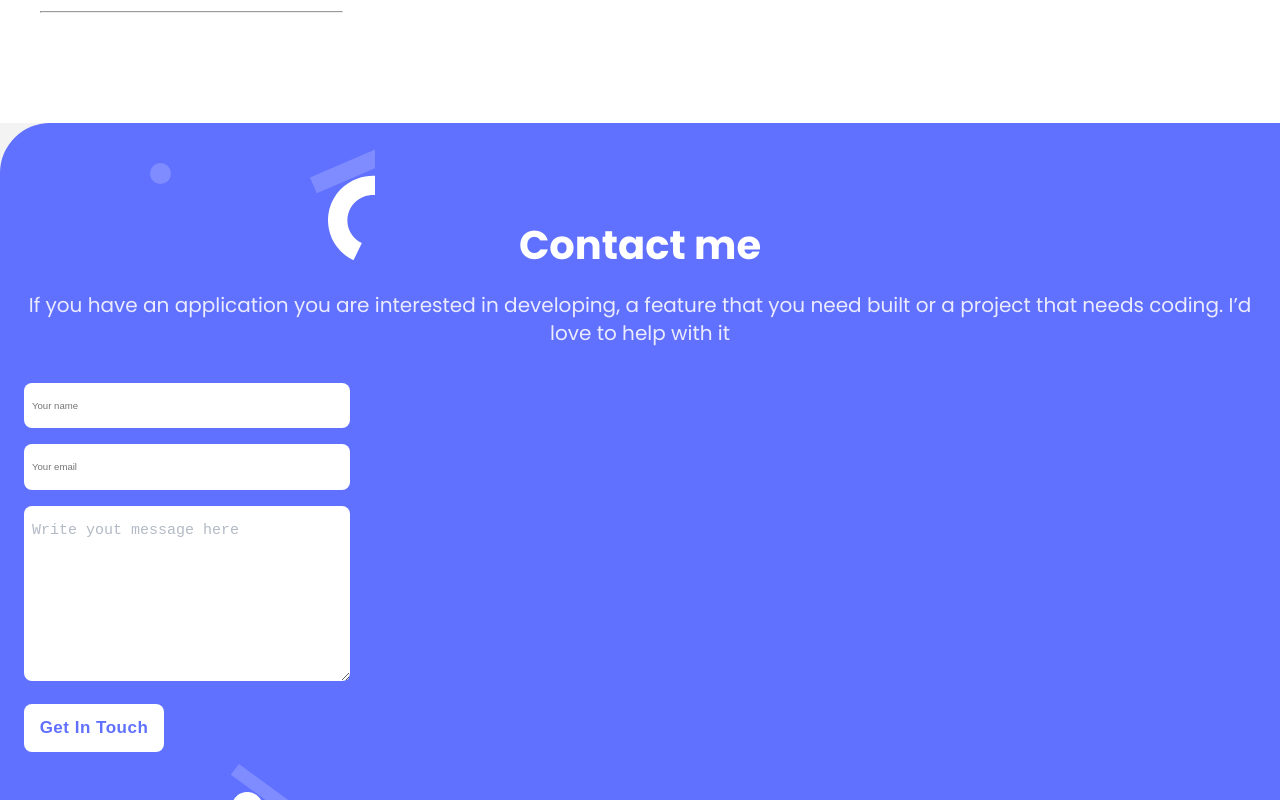
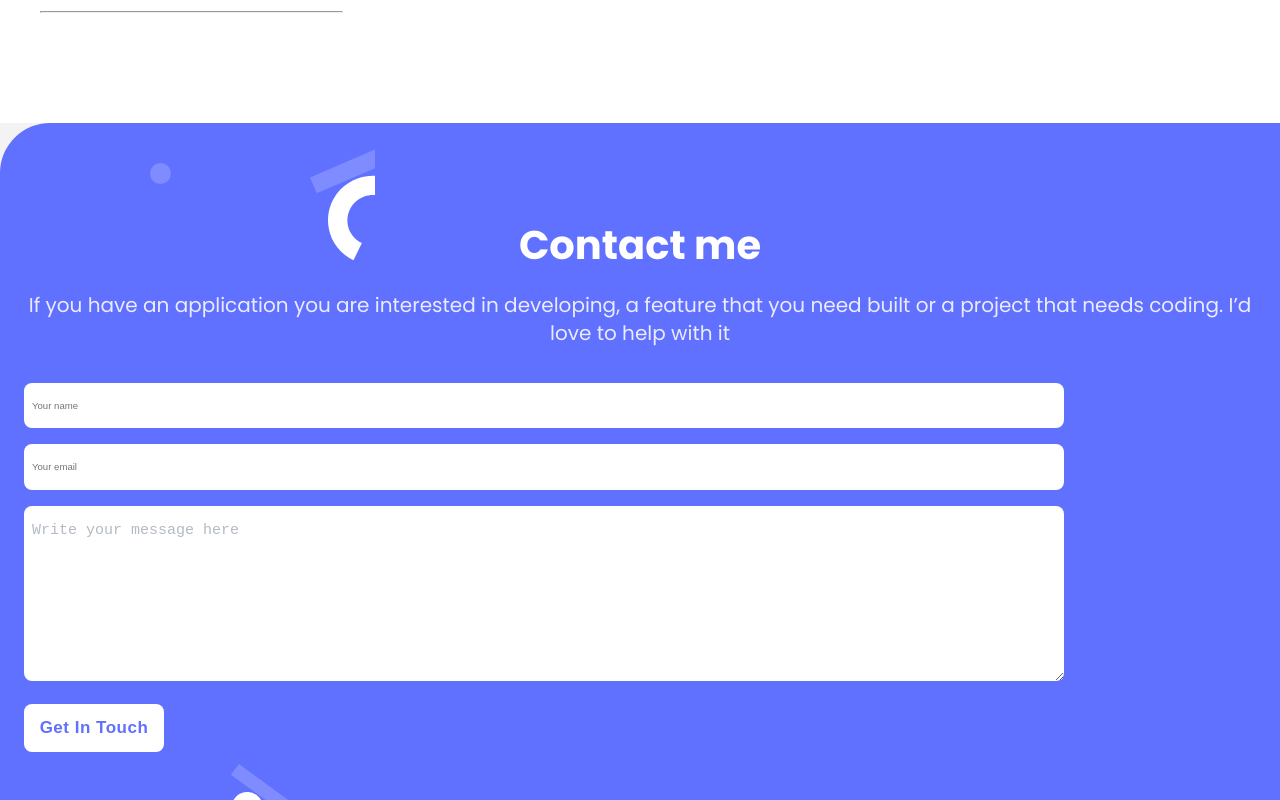
Before and after one commit to Jrmcuervo/replica-my-portfolio, a website: page idex.html in a window 1280 px wide. Shown: the part 7001-7801 px from the top of the page. Drawn offline with nearby package versions, Linux system fonts and the light colour scheme.

Commit message:
form improvement
made the form elements responsive

```diff
--- a/idex.html
+++ b/idex.html
@@ -207,7 +207,7 @@
                 <li>
                     <label for=""></label>
                     <textarea class="footer__input footer__textarea" id="msg" name="user_message"
-                        placeholder="Write yout message here" maxlength="500" required></textarea>
+                        placeholder="Write your message here" maxlength="500" required></textarea>
                 </li>
             </ul>
             <button type="submit" class="footer__button" href=""><b>Get In Touch</b></button>
--- a/style.css
+++ b/style.css
@@ -294,7 +294,7 @@ body {
   font-size: 0.6rem;
   padding: 0.8rem 0.5rem;
   border-radius: 8px;
-  width: 310px;
+  width: 80vw;
   height: 20px;
   margin: 0;
   border: none;
```
